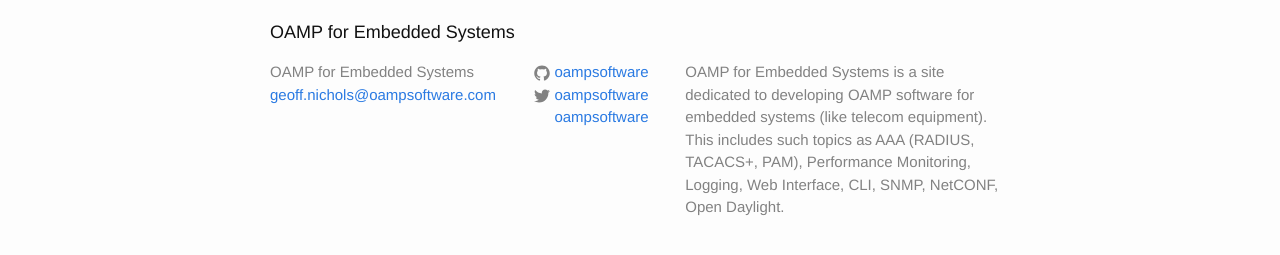
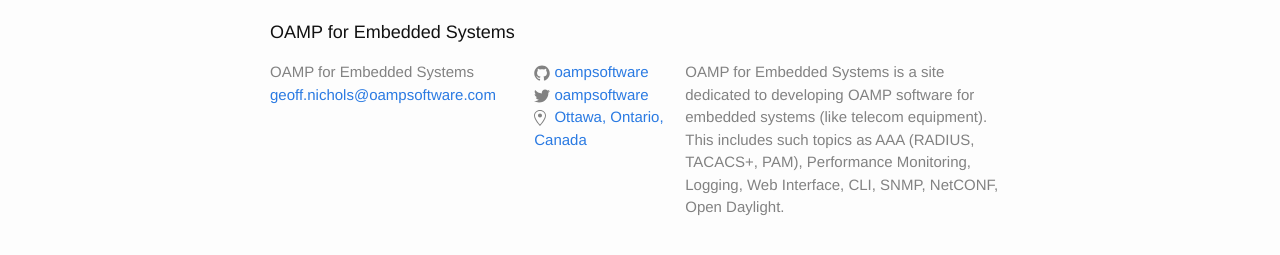
Before and after one commit to oampsoftware/blog, a Jekyll site: the page built from docs/index.html, in a window 1280 px wide. Shown: the part 308-563 px from the top of the page. Built offline with Jekyll 4.4.1, drawn with Linux system fonts in a browser that asks for light colours.

Commit message:
Update footer.html

```diff
--- a/docs/_includes/footer.html
+++ b/docs/_includes/footer.html
@@ -45,14 +45,14 @@
 
           {% if site.location %}
           <li>
-            <a href="https://twitter.com/{{ site.twitter_username }}">
-              <span class="icon  icon--twitter">
+            <a href="https://twitter.com/{{ site.location }}">
+              <span class="icon  icon--location">
                 <svg viewBox="0 0 16 16">
-                  <path fill="#828282" d=M6 0C2.69 0 0 2.5 0 5.5 0 10.02 6 16 6 16s6-5.98 6-10.5C12 2.5 9.31 0 6 0zm0 14.55C4.14 12.52 1 8.44 1 5.5 1 3.02 3.25 1 6 1c1.34 0 2.61.48 3.56 1.36.92.86 1.44 1.97 1.44 3.14 0 2.94-3.14 7.02-5 9.05zM8 5.5c0 1.11-.89 2-2 2-1.11 0-2-.89-2-2 0-1.11.89-2 2-2 1.11 0 2 .89 2 2z"/>
+                  <path fill="#828282" d="M6 0C2.69 0 0 2.5 0 5.5 0 10.02 6 16 6 16s6-5.98 6-10.5C12 2.5 9.31 0 6 0zm0 14.55C4.14 12.52 1 8.44 1 5.5 1 3.02 3.25 1 6 1c1.34 0 2.61.48 3.56 1.36.92.86 1.44 1.97 1.44 3.14 0 2.94-3.14 7.02-5 9.05zM8 5.5c0 1.11-.89 2-2 2-1.11 0-2-.89-2-2 0-1.11.89-2 2-2 1.11 0 2 .89 2 2z"/>
                 </svg>
               </span>
 
-              <span class="username">{{ site.twitter_username }}</span>
+              <span class="username">{{ site.location }}</span>
             </a>
           </li>
           {% endif %}
```
